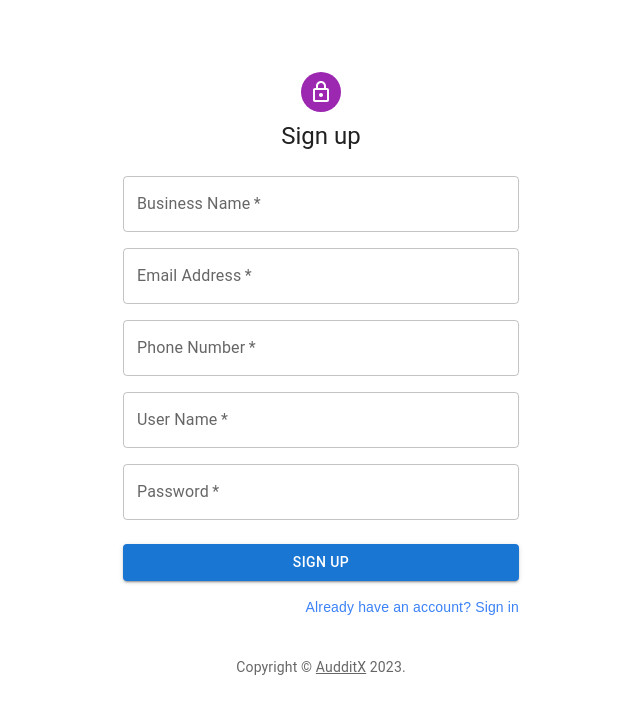
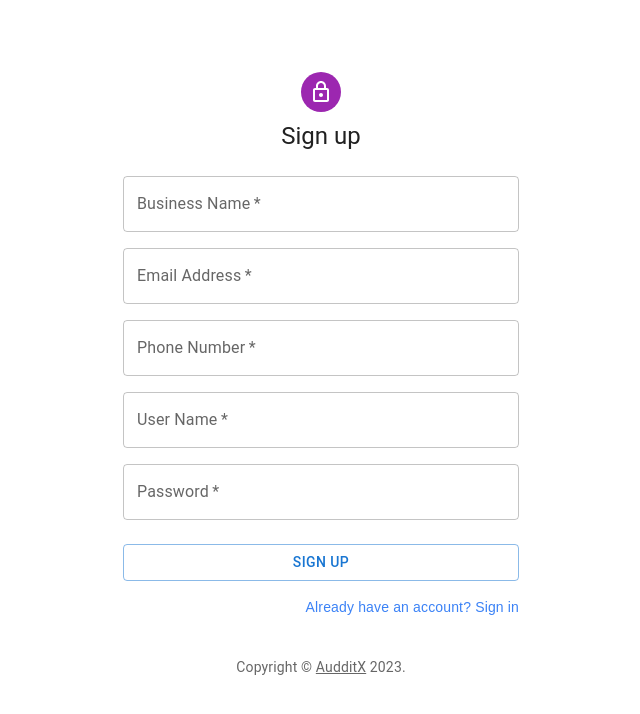
Before and after one commit to Cybuorg29/billdesk, a React (Create React App) app: page /signup in a window 1280 px wide. Shown: the top 714 px of the page, without its empty margins (319-959 px from the left). Built offline with nearby package versions, Linux system fonts and the light colour scheme; what @syncfusion/ej2-base would draw is missing.

Commit message:
added :- signup loader ,change in button

```diff
--- a/src/api/userServices.ts
+++ b/src/api/userServices.ts
@@ -8,7 +8,8 @@ import { baseUrl, v2Url } from "./Url/ProdUrl";
 
 
 export const signup = (user: registerArgs) => {
-  return axios.post(`${baseUrl}/api/user/signup`, { user });
+
+  return toast.promise(axios.post(`${baseUrl}/api/user/signup`, { user }), { pending: 'setting you up.....please wait' });
 };
 
 export const login = (username: string, password: string) => {
--- a/src/pages/user/signup/signup.tsx
+++ b/src/pages/user/signup/signup.tsx
@@ -16,6 +16,8 @@ import { registerArgs } from '../../../models/registerModels';
 import { signup } from '../../../api/userServices';
 import { toast } from 'react-toastify';
 import { useNavigate } from 'react-router-dom';
+import { store } from '../../../store/app/store';
+import { change } from '../../../store/features/loader/loaderSlice';
 
 function Copyright(props: any) {
   return (
@@ -45,6 +47,8 @@ export const SignUp = () => {
 
   const handleSubmit = async (event: React.FormEvent<HTMLFormElement>) => {
     event.preventDefault();
+    store.dispatch(change())
+
 
     try {
       console.log(user)
@@ -65,6 +69,9 @@ export const SignUp = () => {
     } catch (err: any) {
       toast.error(err?.message)
     }
+
+    store.dispatch(change())
+
 
 
   };
@@ -159,7 +166,7 @@ export const SignUp = () => {
             <Button
               type="submit"
               fullWidth
-              variant="contained"
+              variant="outlined"
               sx={{ mt: 3, mb: 2 }}
             >
               Sign Up
```
